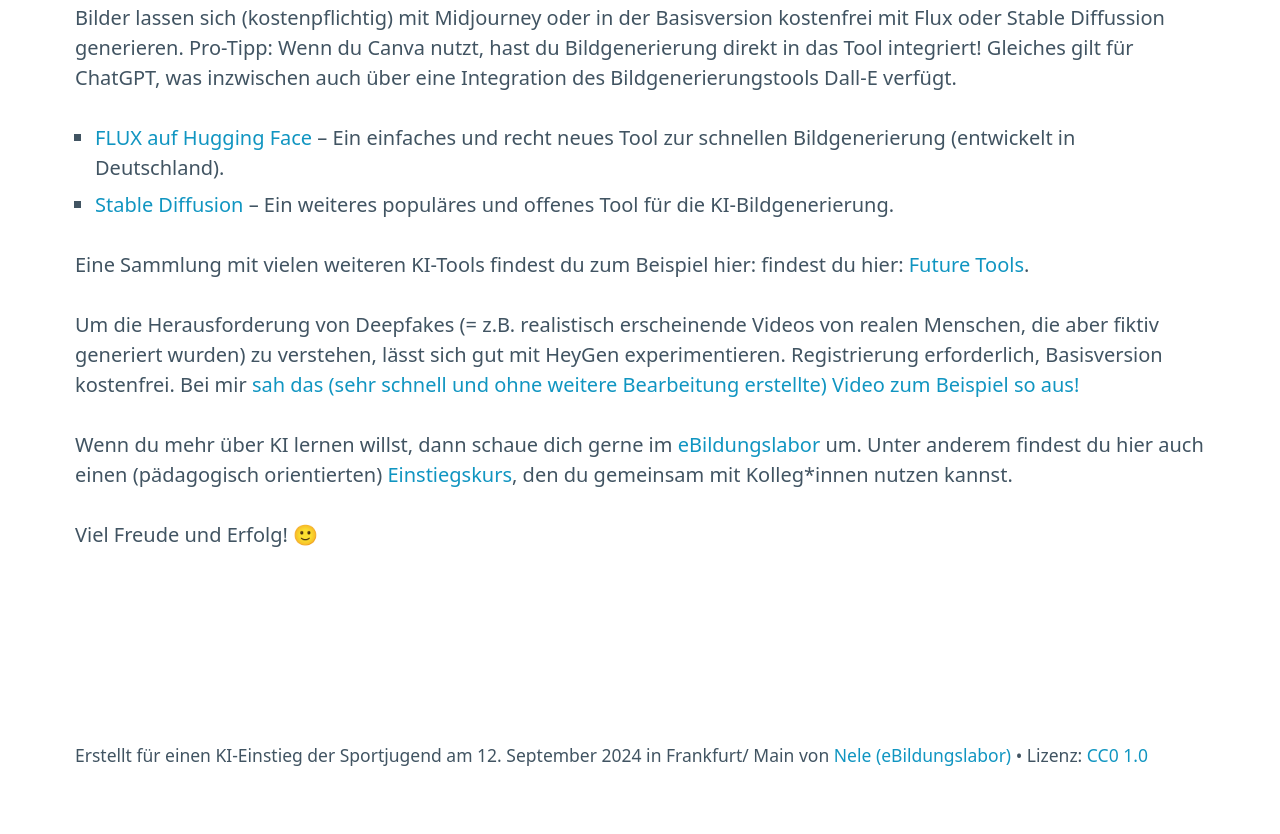
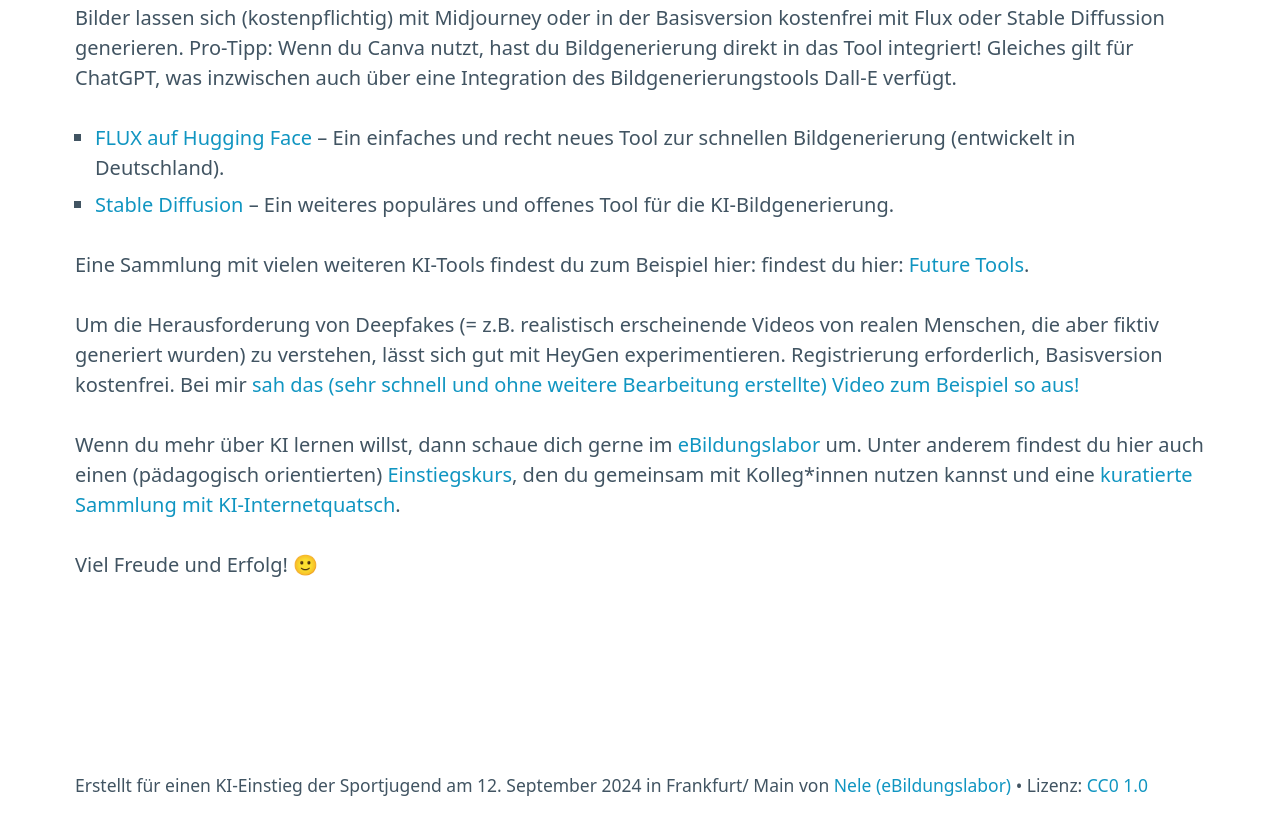
Before and after one commit to eBildungslabor/ki-im-sport, a plain HTML site: page index.html in a window 1280 px wide. Shown: the part 1825-2659 px from the top of the page. Drawn offline with Linux system fonts and the light colour scheme; a script that the page names is missing.

Commit message:
Update index.html

```diff
--- a/index.html
+++ b/index.html
@@ -58,7 +58,7 @@
             <p>Eine Sammlung mit vielen weiteren KI-Tools findest du zum Beispiel hier: findest du hier: <a href="https://www.futuretools.io/">Future Tools</a>.</p>
         <p>Um die Herausforderung von Deepfakes (= z.B. realistisch erscheinende Videos von realen Menschen, die aber fiktiv generiert wurden) zu verstehen, lässt sich gut mit HeyGen experimentieren. Registrierung erforderlich, Basisversion kostenfrei. Bei mir <a href="https://app.heygen.com/share/168a3d2f8cf041b795d75b6b2f415e9e" target="blank">sah das (sehr schnell und ohne weitere Bearbeitung erstellte) Video zum Beispiel so aus!</a>
 
-        <p>Wenn du mehr über KI lernen willst, dann schaue dich gerne im <a href="https://ebildungslabor.de/">eBildungslabor</a> um. Unter anderem findest du hier auch einen (pädagogisch orientierten) <a href="https://ebildungslabor.de/selbstlernkurse/mikrofortbildung-ki-in-der-bildung-fuer-einsteigerinnen/">Einstiegskurs</a>, den du gemeinsam mit Kolleg*innen nutzen kannst.</p>
+        <p>Wenn du mehr über KI lernen willst, dann schaue dich gerne im <a href="https://ebildungslabor.de/">eBildungslabor</a> um. Unter anderem findest du hier auch einen (pädagogisch orientierten) <a href="https://ebildungslabor.de/selbstlernkurse/mikrofortbildung-ki-in-der-bildung-fuer-einsteigerinnen/">Einstiegskurs</a>, den du gemeinsam mit Kolleg*innen nutzen kannst und eine <a href="https://ebildungslabor.github.io/KI-Internetquatsch/">kuratierte Sammlung mit KI-Internetquatsch</a>.</p>
 
         <p>Viel Freude und Erfolg! 🙂</p>
 
```
